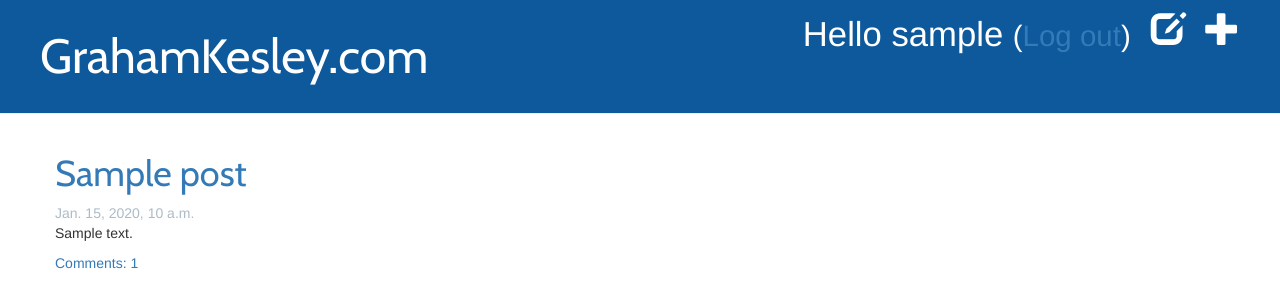
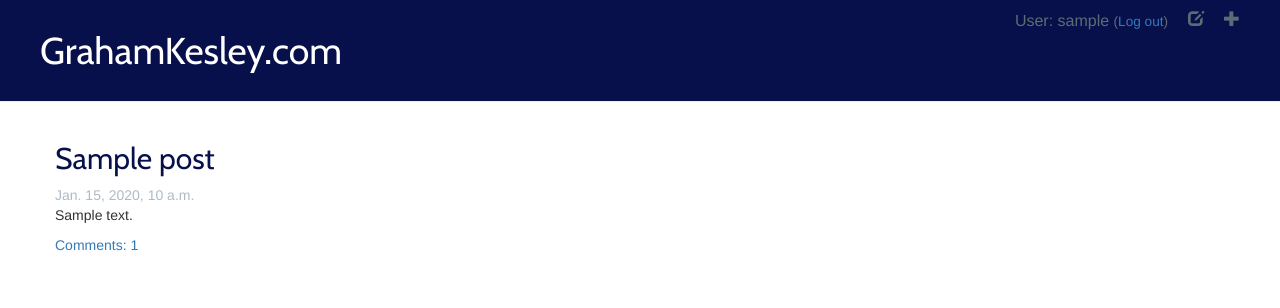
Before and after one commit to PlutoniumProphet/my-first-blog, a Django app: page / in a window 1280 px wide. Shown: the top 308 px of the page. Run offline with Django 3.2, Linux system fonts and the light colour scheme; a user stored in the database is signed in; tables that the repository leaves empty hold one stand-in row (values such as "Sample post"); some libraries are stand-ins or nearby versions.

Commit message:
Minor styling changes

```diff
--- a/blog/static/css/blog.css
+++ b/blog/static/css/blog.css
@@ -1,12 +1,12 @@
 .page-header {
-    background-color: #0D599C;
+    background-color: #08104c;
     margin-top: 0;
     padding: 10px 20px 20px 40px;
 }
 
 .page-header h1, .page-header h1 a, .page-header h1 a:visited, .page-header h1 a:active {
     color: #ffffff;
-    font-size: 36pt;
+    font-size: 28pt;
     text-decoration: none;
 }
 
@@ -31,9 +31,9 @@ h1, h2, h3, h4 {
 }
 
 .top-menu, .top-menu:hover, .top-menu:visited {
-    color: #ffffff;
+    color: #5f6b72;
     float: right;
-    font-size: 26pt;
+    font-size: 12pt;;
     margin-right: 20px;
 }
 
@@ -42,7 +42,7 @@ h1, h2, h3, h4 {
 }
 
 .post h2 a, .post h2 a:visited {
-    color: #000000;
+    color: #08104c;
 }
 
 .comment {
--- a/blog/templates/blog/base.html
+++ b/blog/templates/blog/base.html
@@ -12,7 +12,7 @@
             {% if user.is_authenticated %}
                 <a href="{% url 'post_new' %}" class="top-menu"><span class="glyphicon glyphicon-plus"></span></a>
                 <a href="{% url 'post_draft_list' %}" class="top-menu"><span class="glyphicon glyphicon-edit"></span></a>
-                <p class="top-menu">Hello {{ user.username }} <small>(<a href="{% url 'logout' %}">Log out</a>)</small></p>
+                <p class="top-menu">User: {{ user.username }} <small>(<a href="{% url 'logout' %}">Log out</a>)</small></p>
             {% else %}
                 <a href="{% url 'login' %}" class="top-menu"><span class="glyphicon glyphicon-lock"></span></a>
             {% endif %}
--- a/blog/templates/blog/post_detail.html
+++ b/blog/templates/blog/post_detail.html
@@ -21,6 +21,7 @@
     {% for comment in post.comments.all %}
         {% if user.is_authenticated or comment.approved_comment %}
         <div class="comment">
+            <strong>{{ comment.author }}</strong>
             <div class="date">
                 {{ comment.created_date }}
                 {% if not comment.approved_comment %}
@@ -28,7 +29,6 @@
                     <a class="btn btn-default" href="{% url 'comment_approve' pk=comment.pk %}"><span class="glyphicon glyphicon-ok"></span></a>
                 {% endif %}
             </div>
-            <strong>{{ comment.author }}</strong>
             <p>{{ comment.text|linebreaks }}</p>
         </div>
         {% endif %}
--- a/blog/templates/blog/post_draft_list.html
+++ b/blog/templates/blog/post_draft_list.html
@@ -3,8 +3,8 @@
 {% block content %}
     {% for post in posts %}
         <div class="post">
+            <h2><a href="{% url 'post_detail' pk=post.pk %}">{{ post.title }}</a></h2>
             <p class="date">created: {{ post.created_date|date:'d-m-Y' }}</p>
-            <h1><a href="{% url 'post_detail' pk=post.pk %}">{{ post.title }}</a></h1>
             <p>{{ post.text|truncatechars:400 }}</p>
         </div>
     {% endfor %}
--- a/blog/templates/blog/post_list.html
+++ b/blog/templates/blog/post_list.html
@@ -3,7 +3,7 @@
 {% block content %}
     {% for post in posts %}
         <div class="post">
-            <h1><a href="{% url 'post_detail' pk=post.pk %}">{{ post.title }}</a></h1>
+            <h2><a href="{% url 'post_detail' pk=post.pk %}">{{ post.title }}</a></h2>
             <div class="date">
                 {{ post.published_date }}
             </div>
```
